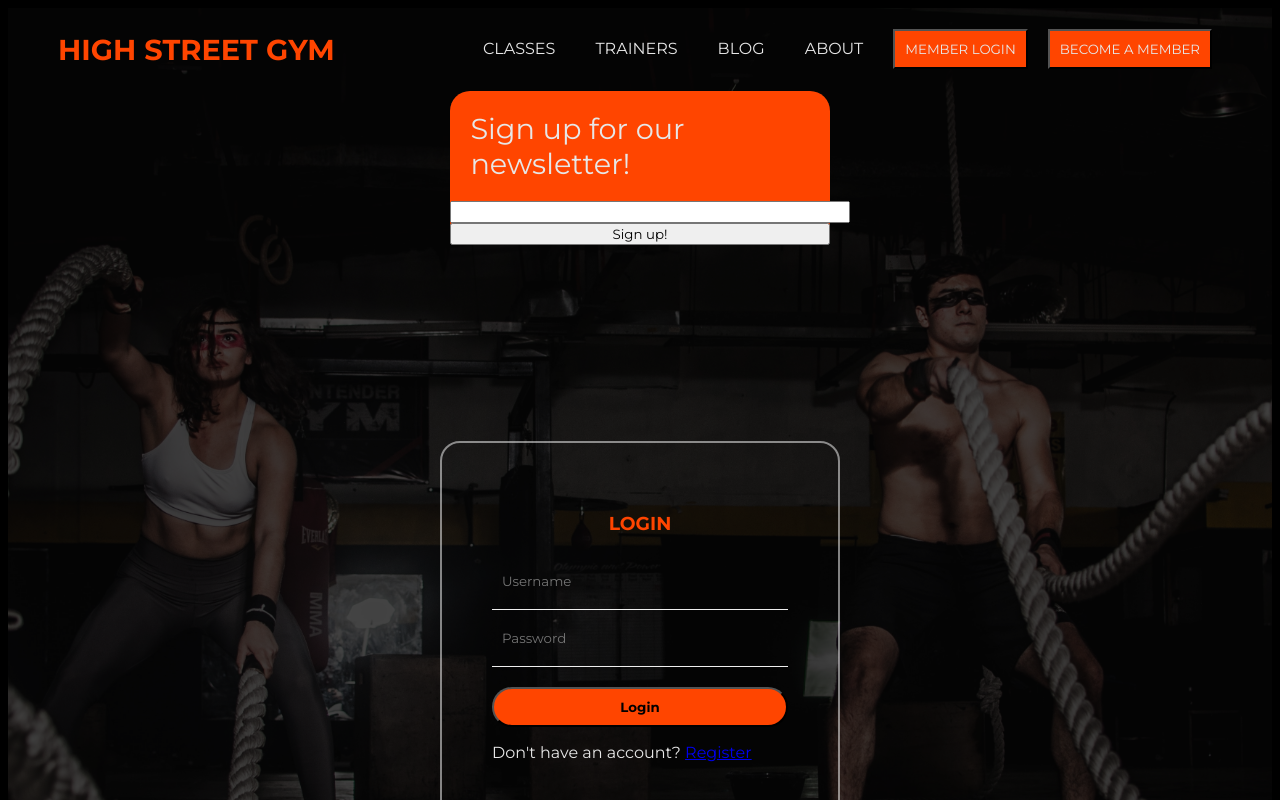
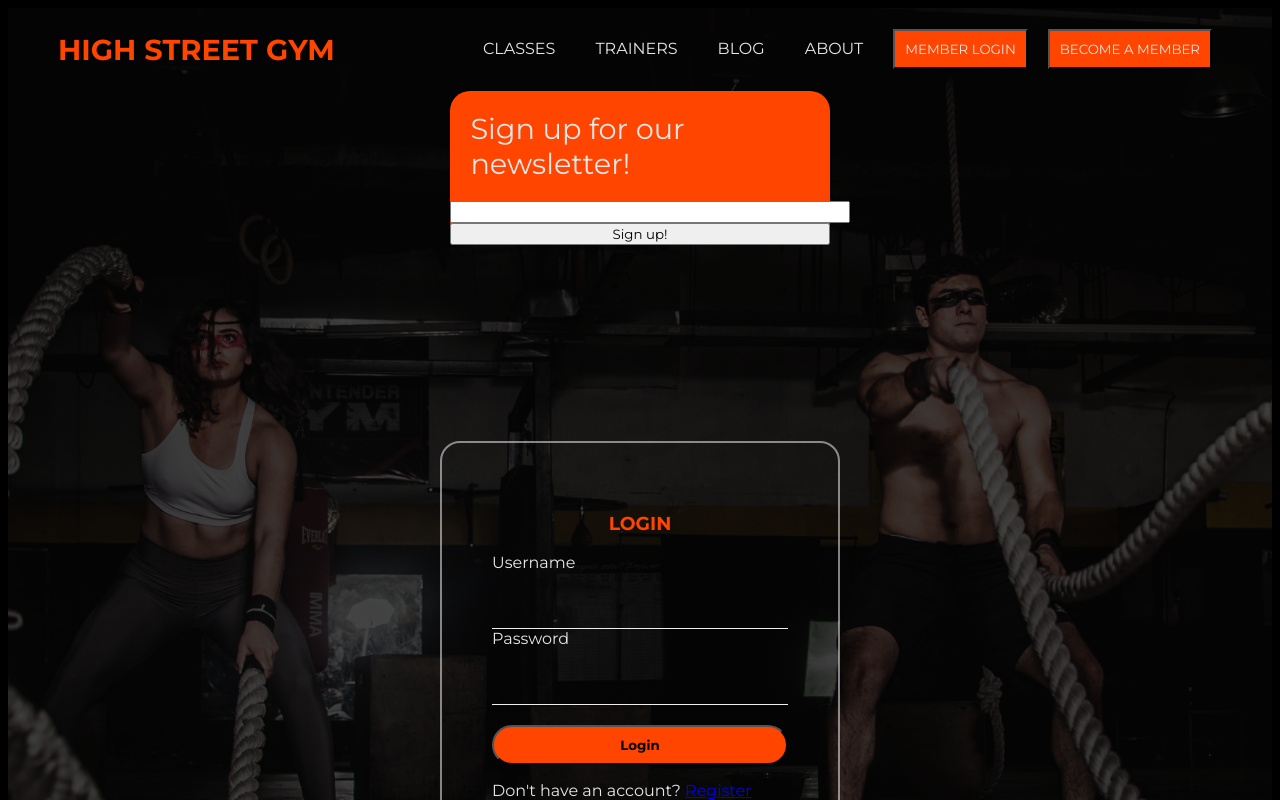
Before and after one commit to PreethaPinto/high-street-gym-client-react, a React (Create React App) app: page /login in a window 1280 px wide. Shown: the top 800 px of the page. Built offline with nearby package versions, Linux system fonts and the light colour scheme.

Commit message:
Add validation to login form

```diff
--- a/src/pages/Login.js
+++ b/src/pages/Login.js
@@ -1,67 +1,100 @@
-import { Form, Link } from 'react-router-dom';
+import { Link, Navigate } from 'react-router-dom';
 
-import { useState, useEffect } from 'react';
+import { useState, useEffect, useRef } from 'react';
 
 import classes from './Login.module.css';
 
 const LoginPage = (props) => {
-  const [enteredUsername, setEnteredUsername] = useState('');
-  const [enteredPassword, setEnteredPassword] = useState('');
+  const userRef = useRef();
+
+  const [formValues, setFormValues] = useState({ username: '', password: '' });
+  const [formErrors, setFormErrors] = useState({});
+
+  //const [success, setSuccess] = useState(false);
+
+  useEffect(() => {
+    userRef.current.focus();
+  }, []);
 
   const submitHandler = (event) => {
     event.preventDefault();
-    setEnteredUsername(event.target.value);
+    setFormErrors(validateForm(formValues));
+
+    //setSuccess(true);
   };
 
-  const inputChangeHandler = (input, value) => {
-    if (input === 'username') {
-      setEnteredUsername(value);
-    } else if (input === 'password') {
-      setEnteredPassword(value);
+  const inputChangeHandler = (event) => {
+    const { id, value } = event.target;
+    setFormValues({ ...formValues, [id]: value });
+  };
+
+  const validateForm = (values) => {
+    let errors = {};
+
+    if (!values.username) {
+      errors.username = 'Username is required!';
     }
+
+    if (!values.password) {
+      errors.password = 'Password required!';
+    }
+    return errors;
   };
 
   return (
+    <>
+      {/* {success ? (
+        <Navigate to='/'></Navigate>
+      ) : ( */}
+      <section>
         <div className={classes['login-container']}>
-      <Form
-        method='post'
-        onSubmit={submitHandler}
-        className={classes['login-form']}
-      >
+          <div className={classes['login-form']}>
             <h3 className={classes.login}>LOGIN</h3>
+
+            <form onSubmit={submitHandler}>
               <div className={classes['login-inputbox']}>
-          {/* <label htmlFor='username'>Username</label> */}
+                <label htmlFor='username'>Username</label>
                 <input
                   type='text'
                   id='username'
-            value={enteredUsername}
-            placeholder='Username'
-            onChange={(event) =>
-              inputChangeHandler('username', event.target.value)
-            }
+                  ref={userRef}
+                  value={formValues.username}
+                  onChange={inputChangeHandler}
                   className={classes['login-input']}
                 />
+                {formErrors.username && (
+                  <p style={{ color: 'red' }}>{formErrors.username}</p>
+                )}
               </div>
+
               <div className={classes['login-inputbox']}>
-          {/* <label htmlFor='password'>Password</label> */}
+                <label htmlFor='password'>Password</label>
                 <input
                   type='text'
                   id='password'
-            placeholder='Password'
-            onChange={(event) =>
-              inputChangeHandler('password', event.target.value)
-            }
+                  value={formValues.password}
+                  // onChange={(event) =>
+                  //   inputChangeHandler('password', event.target.value)
+                  // }
+                  onChange={inputChangeHandler}
                   className={classes['login-input']}
                 />
+                {formErrors.password && (
+                  <p style={{ color: 'red' }}>{formErrors.password}</p>
+                )}
               </div>
+
               <button type='submit' className={classes['btn-login']}>
                 Login
               </button>
               <p className={classes.register}>
-          Don't have an account? <Link to='signup'>Register</Link>
+                Don't have an account? <Link to='/signup'>Register</Link>
               </p>
-      </Form>
+            </form>
           </div>
+        </div>
+      </section>
+    </>
   );
 };
 
```
Lines whose indentation alone changed are shown as unchanged.
